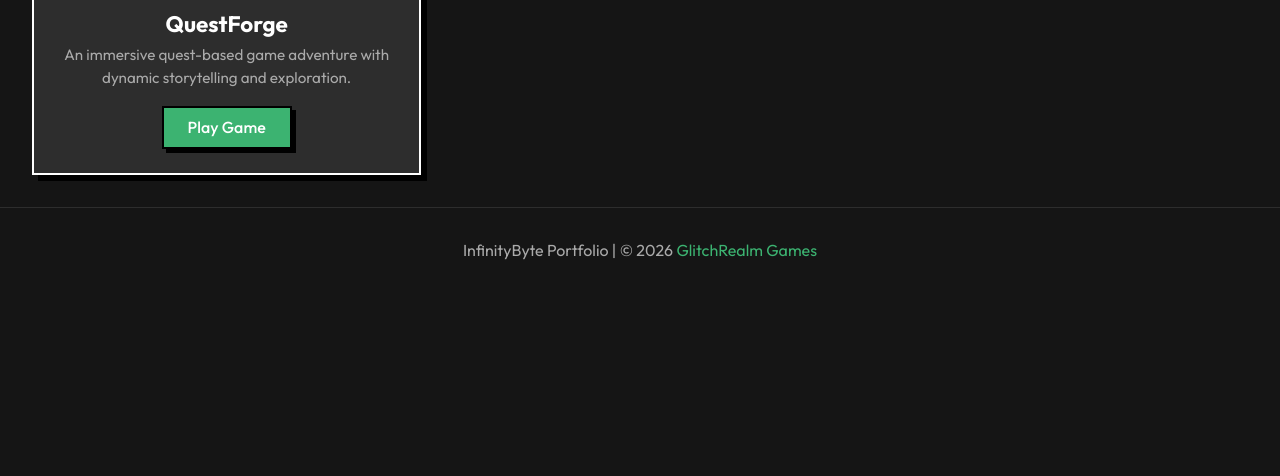
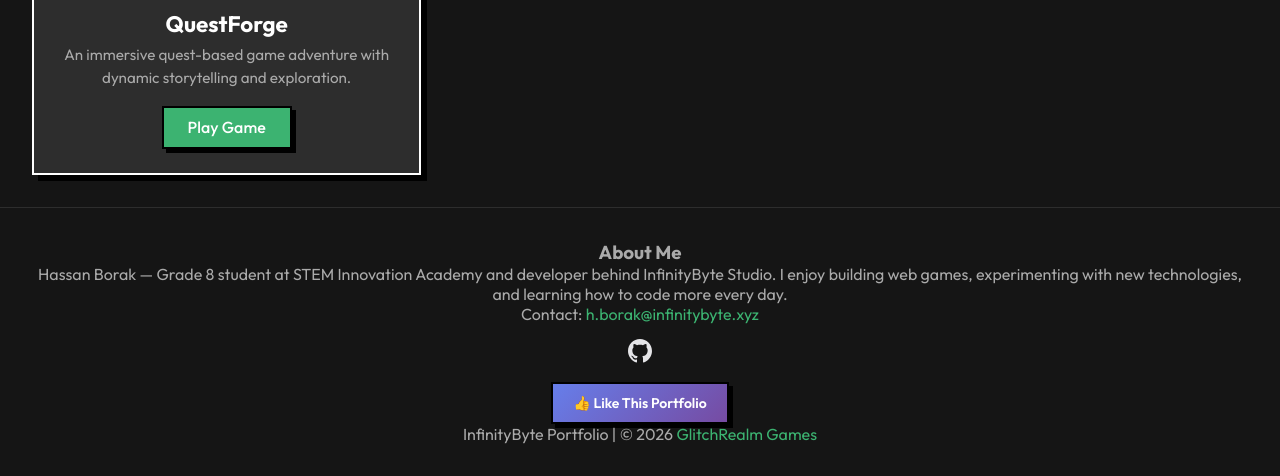
Before and after one commit to InfinityByteStudios/InfinityByte-Portfolio, a plain HTML site: page index.html in a window 1280 px wide. Shown: the part 1330-1806 px from the top of the page. Before the commit the page ends 1622 px from the top, so only its background shows below. Drawn offline with Linux system fonts and the light colour scheme.

Commit message:
Enhance footer with about section, social links, and like button functionality; update hero section description for clarity

```diff
--- a/css/style.css
+++ b/css/style.css
@@ -250,6 +250,46 @@
     color: #2E8B57;
 }
 
+.social-links {
+    margin-top: 15px;
+}
+
+.github-link {
+    display: inline-block;
+    color: #e4e4e7;
+    transition: color 0.3s ease, transform 0.3s ease;
+    text-decoration: none;
+}
+
+.github-link:hover {
+    color: #3CB371;
+    transform: scale(1.2);
+}
+
+.like-button {
+    background: linear-gradient(135deg, #667eea 0%, #764ba2 100%);
+    color: white;
+    border: 2px solid #000;
+    padding: 10px 20px;
+    border-radius: 0px;
+    cursor: pointer;
+    font-size: 14px;
+    font-weight: 600;
+    transition: transform 0.2s ease, box-shadow 0.2s ease;
+    margin-top: 15px;
+    box-shadow: 4px 4px 0 #000;
+    font-family: 'Outfit', sans-serif;
+}
+
+.like-button:hover {
+    transform: scale(1.05);
+    box-shadow: 2px 2px 0 #000;
+}
+
+.like-button.liked {
+    background: linear-gradient(135deg, #f093fb 0%, #f5576c 100%);
+}
+
 /* RESPONSIVE */
 @media (max-width: 768px) {
     .menu {
--- a/index.html
+++ b/index.html
@@ -30,7 +30,7 @@
     <!-- HERO -->
     <section class="hero">
         <h1>InfinityByte<br>Portfolio</h1>
-        <p>Featured projects showcasing game development, community initiatives, and interactive experiences.</p>
+        <p>Explore featured projects spanning game development, innovative community initiatives, and immersive interactive experiences.</p>
     </section>
 
     <!-- PROJECTS SECTION -->
@@ -81,7 +81,20 @@
     </section>
 
     <footer>
-        <p>InfinityByte Portfolio | &copy; 2026 <a href="https://GlitchRealm.ca" target="_blank">GlitchRealm Games</a></p>
+        <div class="about-section">
+            <h3>About Me</h3>
+            <p>Hassan Borak — Grade 8 student at STEM Innovation Academy and developer behind InfinityByte Studio. I enjoy building web games, experimenting with new technologies, and learning how to code more every day.</p>
+            <p>Contact: <a href="mailto:h.borak@infinitybyte.xyz">h.borak@infinitybyte.xyz</a></p>
+            <div class="social-links">
+                <a href="https://github.com/InfinityByteStudios" target="_blank" class="github-link" title="GitHub">
+                    <svg width="24" height="24" viewBox="0 0 24 24" fill="currentColor">
+                        <path d="M12 0c-6.626 0-12 5.373-12 12 0 5.302 3.438 9.8 8.207 11.387.599.111.793-.261.793-.577v-2.234c-3.338.726-4.033-1.416-4.033-1.416-.546-1.387-1.333-1.756-1.333-1.756-1.089-.745.083-.729.083-.729 1.205.084 1.839 1.237 1.839 1.237 1.07 1.834 2.807 1.304 3.492.997.107-.775.418-1.305.762-1.604-2.665-.305-5.467-1.334-5.467-5.931 0-1.311.469-2.381 1.236-3.221-.124-.303-.535-1.524.117-3.176 0 0 1.008-.322 3.301 1.23.957-.266 1.983-.399 3.003-.404 1.02.005 2.047.138 3.006.404 2.291-1.552 3.297-1.23 3.297-1.23.653 1.653.242 2.874.118 3.176.77.84 1.235 1.911 1.235 3.221 0 4.609-2.807 5.624-5.479 5.921.43.372.823 1.102.823 2.222v 3.293c0 .319.192.694.801.576 4.765-1.589 8.199-6.086 8.199-11.386 0-6.627-5.373-12-12-12z"/>
+                    </svg>
+                </a>
+            </div>
+        </div>
+        <button class="like-button" onclick="toggleLike(this)">👍 Like This Portfolio</button>
+        <p class="footer-credit">InfinityByte Portfolio | &copy; 2026 <a href="https://GlitchRealm.ca" target="_blank">GlitchRealm Games</a></p>
     </footer>
 
     <script>
@@ -89,6 +102,24 @@
             const menu = document.getElementById('menu');
             menu.classList.toggle('active');
         }
+
+        function toggleLike(button) {
+            button.classList.toggle('liked');
+            const isLiked = button.classList.contains('liked');
+            button.textContent = isLiked ? '❤️ Liked!' : '👍 Like This Portfolio';
+
+            // Save to localStorage so it persists
+            localStorage.setItem('portfolioLiked', isLiked);
+        }
+
+        // Load saved like state on page load
+        window.addEventListener('load', function() {
+            if (localStorage.getItem('portfolioLiked') === 'true') {
+                const button = document.querySelector('.like-button');
+                button.classList.add('liked');
+                button.textContent = '❤️ Liked!';
+            }
+        });
     </script>
 </body>
 </html>
```
